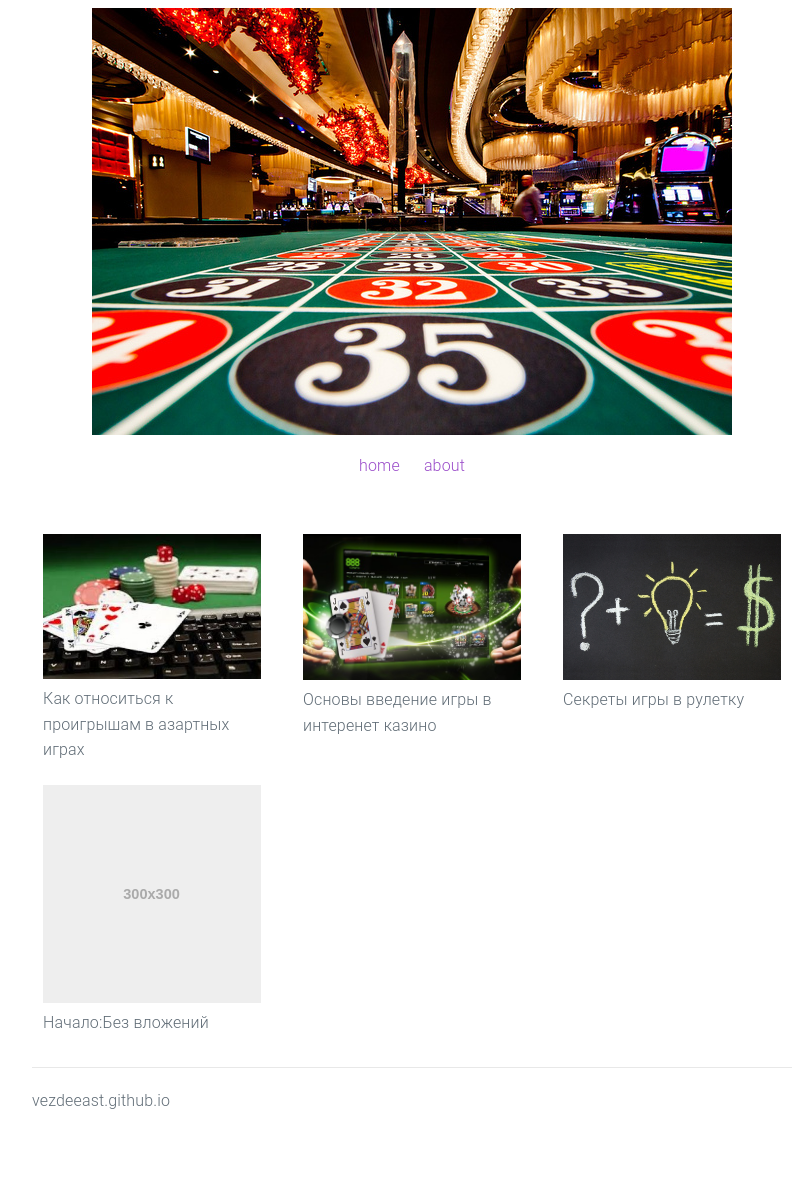
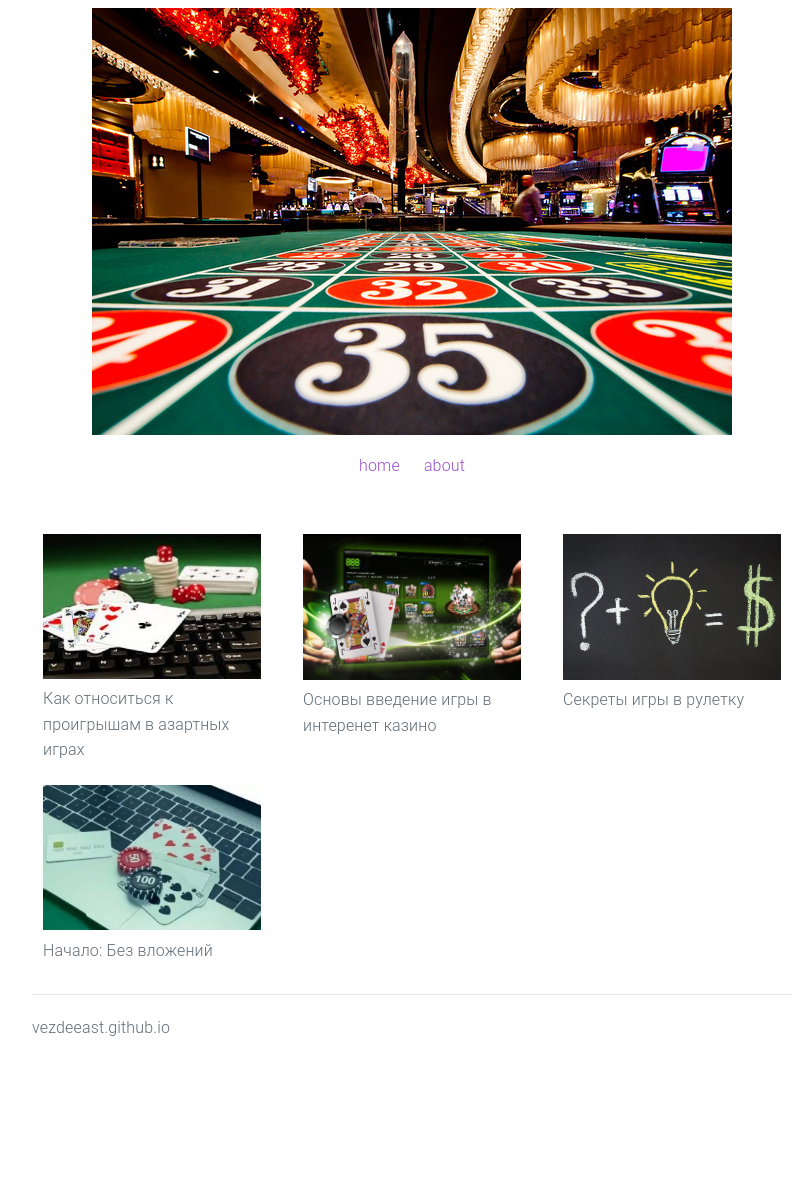
Before and after one commit to VezdeEast/vezdeeast.github.io, a Jekyll site: the page built from index.html, in a window 1280 px wide. Shown: the whole page, without its empty margins (228-1040 px from the left). Built offline with Jekyll 4.4.1, drawn with Linux system fonts in a browser that asks for light colours; after the commit the page ends 1106 px from its top, so only the background shows below that.

Commit message:
Update 2015-10-09-welcome-to-jekyll.markdown

```diff
--- a/_posts/2015-10-09-welcome-to-jekyll.markdown
+++ b/_posts/2015-10-09-welcome-to-jekyll.markdown
@@ -1,8 +1,8 @@
 ---
 layout: post
-title:  "Начало:Без вложений"
+title:  "Начало: Без вложений"
 date:   2015-10-09 15:39:40
-preview: holder.js/300x300?auto=yes
+preview: /imag/pokerv.jpg
 ---
 
 ![Picture 1](holder.js/800x600?auto=yes)
```
